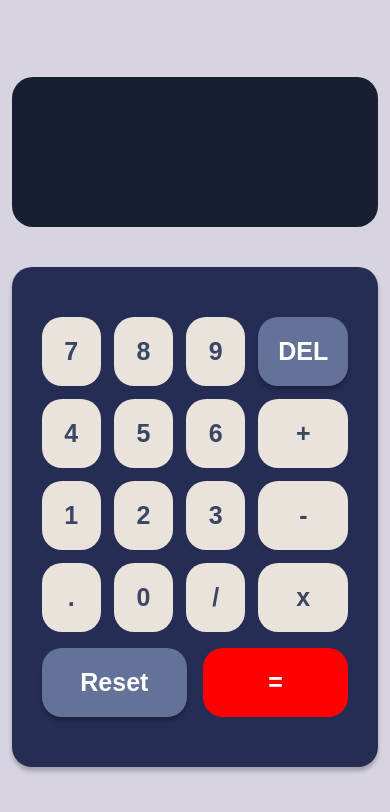
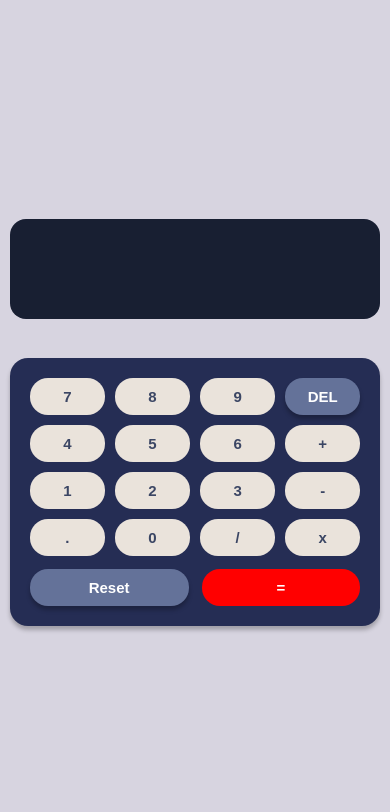
Before and after one commit to AbhayMishra2605/micro_project3, a plain HTML site: page index.html in a window 390 px wide. Drawn offline with Linux system fonts and the light colour scheme.

Commit message:
Update index.css

```diff
--- a/index.css
+++ b/index.css
@@ -395,7 +395,9 @@ button:active {
 
     }
 }
- html, body {
+
+
+html, body {
     height: 100%;
     width: 100%;
     margin: 0;
@@ -742,19 +744,19 @@ button:active {
     .text_area input {
 
 
-        width: 94vw;
-        height: 150px;
+        width: 95vw;
+        height: 110px;
 
 
 
     }
     #text_area_value{
-        font-size: 32px;
+        font-size: 30px;
 
-        margin-bottom: 20px;
-        border-radius: 21px;
+        margin-bottom: 19px;
+        border-radius: 16px;
 
-        padding-right: 30px;
+        padding-right: 25px;
 
 
     }
@@ -767,28 +769,197 @@ button:active {
     }
 
     #cal_area{
-        width: 94vw;
+        width: 95vw;
 
-        padding-left: 30px;
-        padding-right: 30px;
-        padding-top: 50px;
-        padding-bottom: 50px;
+        padding-left: 28px;
+        padding-right: 28px;
+        padding-top: 46px;
+        padding-bottom: 46px;
 
-        border-radius: 20px;
+        border-radius: 18px;
 
 
     }
 
     #reset_calbtn{
 
-        margin-top: 16px;
-        grid-gap: 16px;
+        margin-top: 15px;
+        grid-gap: 15px;
     }
 
     button {
         padding: 20px;
-        font-size: 25px;
+        font-size: 20px;
         border-radius: 20px;
 
     }
 }
+
+@media(max-width: 501px){
+
+    .text_area input {
+
+
+        width: 95vw;
+        height: 100px;
+
+
+
+    }
+    #text_area_value{
+        font-size: 30px;
+
+        margin-bottom: 19px;
+        border-radius: 16px;
+
+        padding-right: 20px;
+
+
+    }
+
+
+    #values {
+
+        grid-gap: 10px;
+
+    }
+
+    #cal_area{
+        width: 95vw;
+
+        padding-left: 20px;
+        padding-right: 20px;
+        padding-top: 25px;
+        padding-bottom: 25px;
+
+        border-radius: 18px;
+
+
+    }
+
+    #reset_calbtn{
+
+        margin-top: 13px;
+        grid-gap: 13px;
+    }
+
+    button {
+        padding: 15px;
+        font-size: 20spx;
+        border-radius: 18px;
+
+    }
+}
+
+
+@media(max-width: 401px){
+
+    .text_area input {
+
+
+        width: 95vw;
+        height: 100px;
+
+
+
+    }
+    #text_area_value{
+        font-size: 30px;
+
+        margin-bottom: 19px;
+        border-radius: 16px;
+
+        padding-right: 20px;
+
+
+    }
+
+
+    #values {
+
+        grid-gap: 10px;
+
+    }
+
+    #cal_area{
+        width: 95vw;
+
+        padding-left: 20px;
+        padding-right: 20px;
+        padding-top: 20px;
+        padding-bottom: 20px;
+
+        border-radius: 18px;
+
+
+    }
+
+    #reset_calbtn{
+
+        margin-top: 13px;
+        grid-gap: 13px;
+    }
+
+    button {
+        padding: 10px;
+        font-size: 15px;
+        border-radius: 18px;
+
+    }
+}
+
+@media(max-width: 301px){
+
+    .text_area input {
+
+
+        width: 95vw;
+        height: 70px;
+
+
+
+    }
+    #text_area_value{
+        font-size: 25px;
+
+        margin-bottom: 15px;
+        border-radius: 10px;
+
+        padding-right: 15px;
+
+
+    }
+
+
+    #values {
+
+        grid-gap: 10px;
+
+    }
+
+    #cal_area{
+        width: 95vw;
+
+        padding-left: 15px;
+        padding-right: 15px;
+        padding-top: 20px;
+        padding-bottom: 20px;
+
+        border-radius: 10px;
+
+
+    }
+
+    #reset_calbtn{
+
+        margin-top: 10px;
+        grid-gap: 10px;
+    }
+
+    button {
+        padding: 10px;
+        font-size: 10px;
+        border-radius: 10px;
+
+    }
+}
```
